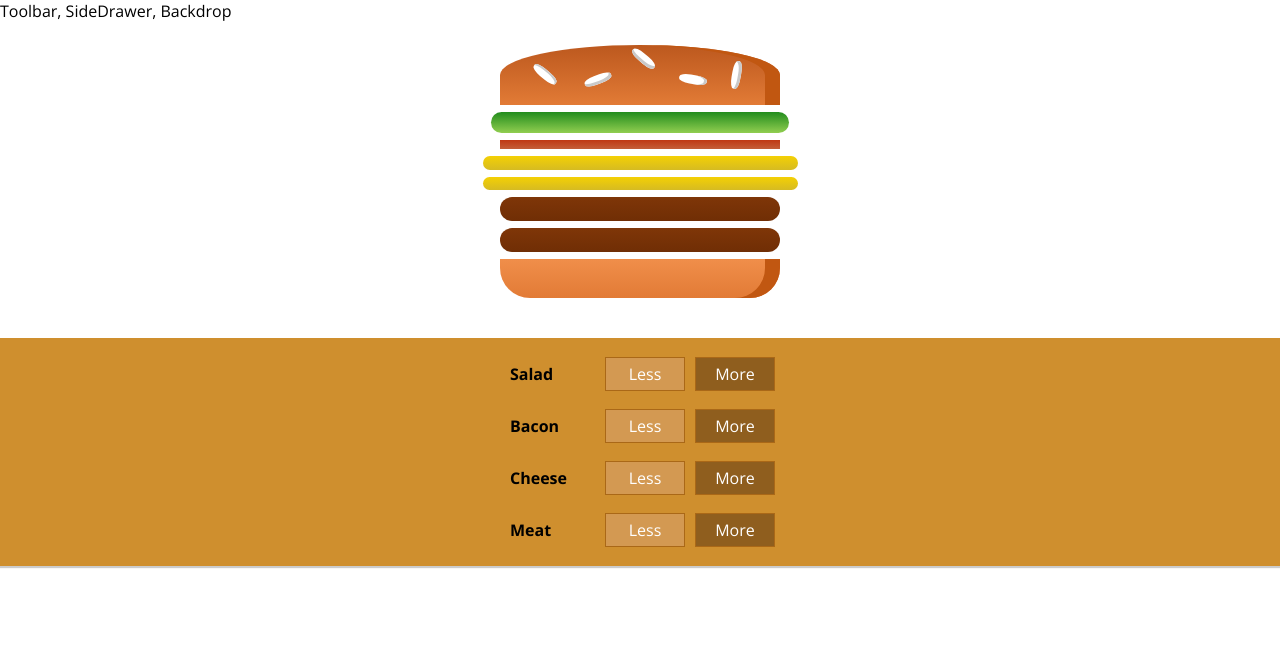
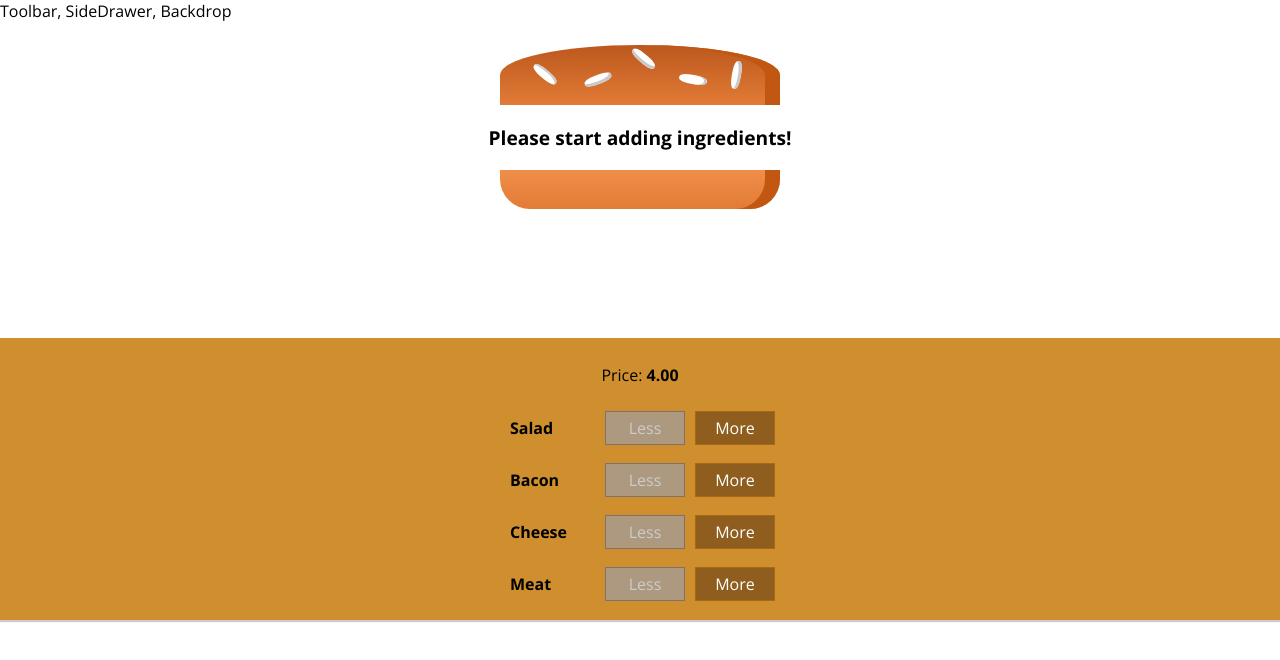
Before and after one commit to ydusaniuk/react-burger-builder, a React app: page / in a window 1280 px wide. Shown: the top 660 px of the page. Built offline with nearby package versions, Linux system fonts and the light colour scheme.

Commit message:
feat(builder): added price displaying

```diff
--- a/src/components/Burger/BuildControls/BuildControls.jsx
+++ b/src/components/Burger/BuildControls/BuildControls.jsx
@@ -11,6 +11,7 @@
 
 export const BuildControls = props => (
   <div className={styles.BuildControls}>
+    <p>Price: <strong>{props.price.toFixed(2)}</strong></p>
     {
       CONTROLS.map(ctrl =>
         <BuildControl key={ctrl.label}
--- a/src/containers/BurgerBuilder/BurgerBuilder.jsx
+++ b/src/containers/BurgerBuilder/BurgerBuilder.jsx
@@ -12,10 +12,10 @@
 export class BurgerBuilder extends React.Component {
   state = {
     ingredients: {
-      salad: 1,
-      bacon: 1,
-      cheese: 2,
-      meat: 2,
+      salad: 0,
+      bacon: 0,
+      cheese: 0,
+      meat: 0,
     },
     totalPrice: 4,
   };
@@ -58,7 +58,8 @@
     return (
       <React.Fragment>
         <Burger ingredients={this.state.ingredients}/>
-        <BuildControls ingredientAdded={this.addIngredientHandler}
+        <BuildControls price={this.state.totalPrice}
+                       ingredientAdded={this.addIngredientHandler}
                        ingredientRemoved={this.removeIngredientHandler}
                        disabled={disabledInfo}/>
       </React.Fragment>
```
